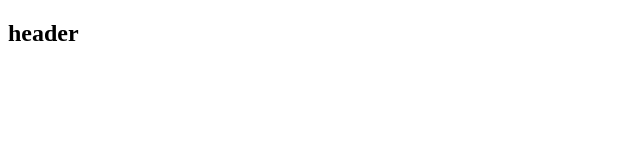
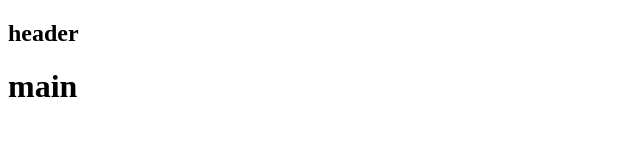
Before and after one commit to OgabekMengn1yozov/teamwork, a plain HTML site: page index.html in a window 1280 px wide. Shown: the whole page, without its empty margins (0-640 px from the left). Drawn offline with Linux system fonts and the light colour scheme.

Commit message:
add hero

```diff
--- a/index.html
+++ b/index.html
@@ -12,5 +12,9 @@
             <h1>header</h1>
         </section>
     </header>
+
+    <main>
+        <h1>main</h1>
+    </main>
 </body>
 </html>
```
